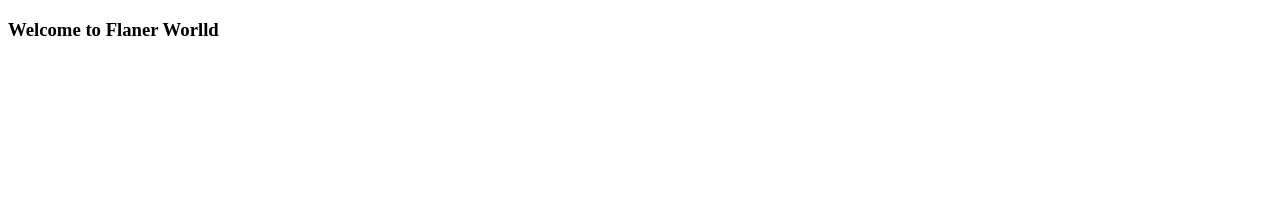
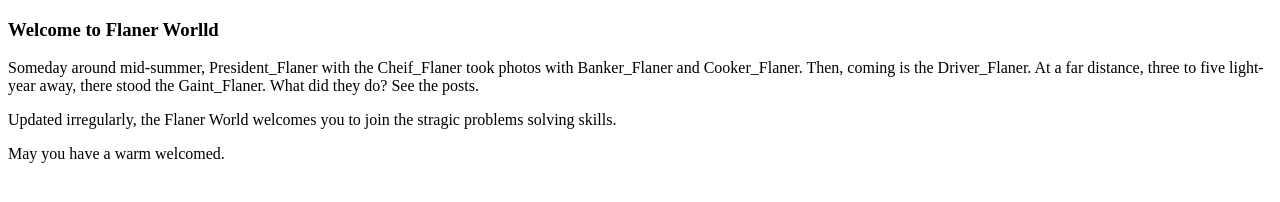
Before and after one commit to flanerworld/home, a plain HTML site: page index.html in a window 1280 px wide. Drawn offline with Linux system fonts and the light colour scheme.

Commit message:
Update index.html

```diff
--- a/index.html
+++ b/index.html
@@ -4,6 +4,10 @@
   <h3>Welcome to Flaner Worlld</h3>
 </head>
 <body>
-
+  Someday around mid-summer, President_Flaner with the Cheif_Flaner took photos with Banker_Flaner and Cooker_Flaner. Then, coming is the Driver_Flaner. At a far distance, three to five light-year away, there stood the Gaint_Flaner. What did they do? See the posts. <p>
+    Updated irregularly, the Flaner World welcomes you to join the stragic problems solving skills. <p>
+      May you have a warm welcomed.
+    </p>
+  </p>
 </body>
 </html>
```
